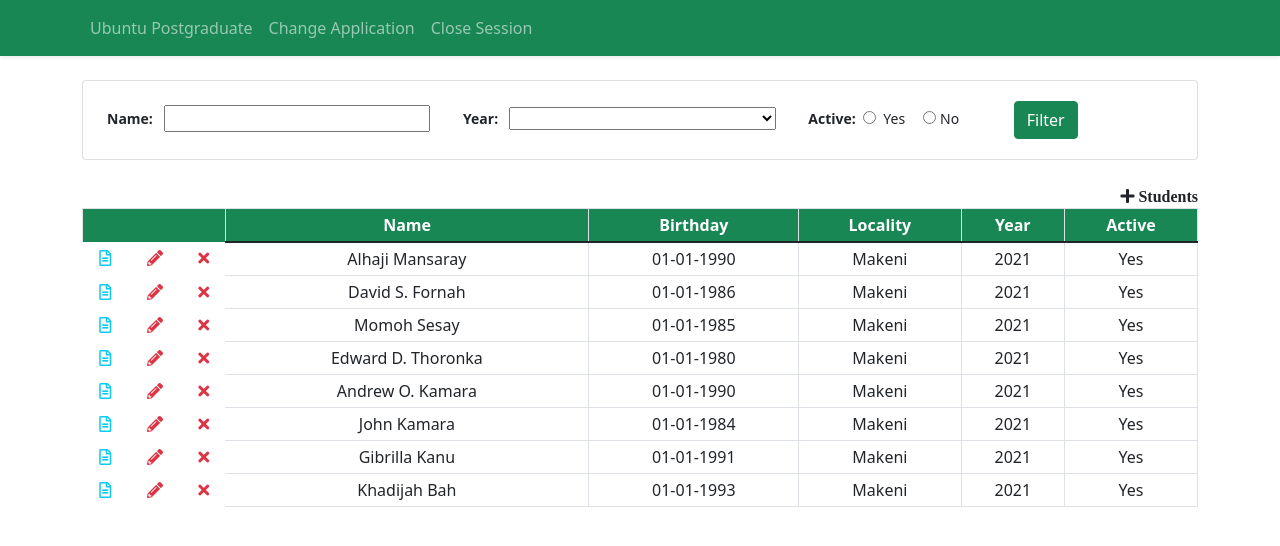
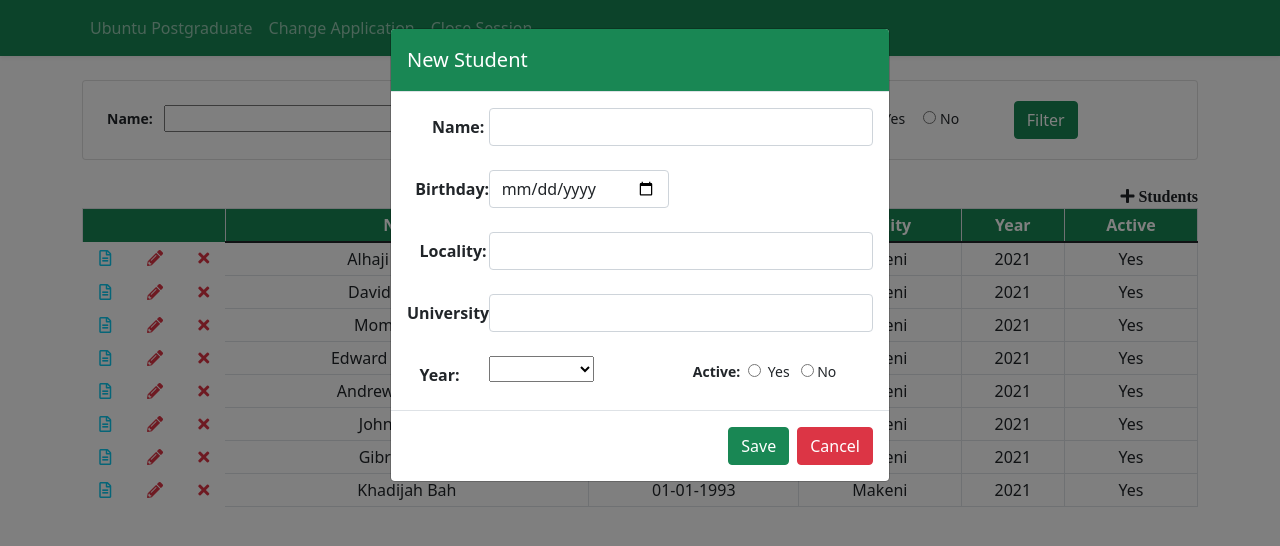
Before and after one commit to alhajimansaray/ubuntu-postgraduate-angular, an Angular app: page /students in a window 1280 px wide. Both pictures are taken after a click on the icon "Students". Shown: the top 546 px of the page. Built offline with nearby package versions, Linux system fonts and the light colour scheme.

Commit message:
Final Amendment of New and Edit Modals

```diff
--- a/src/app/components/students/students-form/students-form.component.html
+++ b/src/app/components/students/students-form/students-form.component.html
@@ -57,7 +57,7 @@
     <br>
     <div align="right">
 
-         <i class="fas fa-plus" type="button" data-toggle="modal" data-target=" ">&nbsp;Students </i>
+         <i class="fas fa-plus" type="button" data-bs-toggle="modal" data-bs-target="#studentModal">&nbsp;Students </i>
     </div>
 
 
@@ -77,7 +77,7 @@
         <tbody>
         <tr *ngFor="let students of allStudents; let myIndex = index" align="center">
             <td class="text-center" style="border: hidden"><a class="text-info" title="Load"  [routerLink]="['/students-file', students.id]" ><i class="far fa-file-alt"></i></a></td>
-            <td class="text-center" data-toggle="modal" data-target=" " style="border: hidden"><a class="text-danger" title="Edit" (click)="editStudent(students.id)"><i class="fas fa-pencil-alt"></i></a></td>
+            <td class="text-center" data-bs-toggle="modal" data-bs-target="#editModal" style="border: hidden"><a class="text-danger" title="Edit" (click)="editStudent(students.id)"><i class="fas fa-pencil-alt"></i></a></td>
           <td class="text-center" style="border: hidden"><a class="text-danger" title="Delete" (click)="deleteMsg(myIndex)"><i class="fa fa-times"></i></a></td>
 
 
@@ -101,6 +101,79 @@
 
 <!-- Start of Student Add modal -->
 
+<div class="modal fade" id="studentModal" tabindex="-1" aria-labelledby="exampleModalLabel" aria-hidden="true">
+  <div class="modal-dialog" >
+    <div class="modal-content">
+      <div class="modal-header btn-success">
+        <h5 class="modal-title">New Student</h5>
+      </div>
+      <div class="modal-body">
+        <form #myForm="ngForm">
+          <div class="form-group row">
+            <label for="name" class="col-form-label col-2 bg-white text-align:right ">&nbsp;&nbsp;&nbsp;&nbsp;&nbsp;&nbsp;<strong>Name:</strong></label>
+            <div class="col-10">
+              <input type="text" class="form-control" name="name" [(ngModel)]="student.name">
+            </div>
+          </div>
+          <br>
+          <div class="form-group row">
+            <label for="BirthdayEdit" class="col-form-label col-2 text-align:right">&nbsp;&nbsp;<strong>Birthday:</strong></label>
+            <div class="col-5">
+              <input type="date" class="form-control" id="BirthdayEdit" name="birthday"[(ngModel)]="student.birthday">
+            </div>
+          </div>
+          <br>
+
+          <div class="form-group row">
+
+            <label for="locality" class="col-form-label col-2 text-align:right">&nbsp;&nbsp;&nbsp;<strong>Locality:</strong></label>
+            <div class="col-10">
+              <input type="text" class="form-control" id="locality" name="locality" [(ngModel)]="student.locality">
+            </div>
+          </div>
+          <br>
+
+          <div class="form-group row">
+
+            <label for="university" class="col-form-label col-2 text-align:right"><strong>University:</strong></label>
+            <div class="col-10">
+              <input type="text" class="form-control" id="university" name="university" [(ngModel)]="student.university">
+            </div>
+          </div>
+          <br>
+
+          <div class="form-group row">
+            <label for="year" class="col-form-label col-2 text-align:right">&nbsp;&nbsp; <strong>Year:</strong></label>
+            <div class="col-5">
+              <select  class="custom-select col-7" name="university" [(ngModel)]="student.year" required>
+                <option value="">Select</option>
+                <option value="2018">2018</option>
+                <option value="2021">2021</option>
+              </select>
+            </div>
+
+            <div class="col-sm col-form-label-sm" >
+              <label for="active"><strong>Active:</strong></label>&nbsp;
+              <input class="input" type="radio" name="Radios" value="Yes" [(ngModel)]="student.active" >
+              <label class="form-check-label" for="yes">&nbsp; Yes </label> &nbsp;
+              <input class="input" type="radio" name="Radios" value="No" [(ngModel)]="student.active">
+              <label class="form-check-label" for="no" >&nbsp;No </label> &nbsp; &nbsp; &nbsp;
+            </div>
+
+          </div>
+        </form>
+
+      </div>
+
+      <div class="modal-footer">
+        <button type="button" class="btn btn-success" (click)="addStudent(student,myForm)" >Save</button>
+        <button class="btn btn-danger" data-bs-dismiss="modal" (click)="cleanForm(myForm)">Cancel</button>
+
+      </div>
+    </div>
+  </div>
+</div>
+
 
 <!--End of Add Student Modal-->
 
@@ -108,5 +181,77 @@
 
 <!--Start of Edit Student Modal-->
 
+<div class="modal fade" id="editModal" tabindex="-1" aria-labelledby="exampleModalLabel" aria-hidden="true">
+  <div class="modal-dialog" >
+    <div class="modal-content">
+      <div class="modal-header btn-success">
+        <h5 class="modal-title">Edit Student&nbsp;/&nbsp;{{student.name}}</h5>
+      </div>
+      <div class="modal-body">
+        <form #editForm="ngForm" (ngSubmit)="ngSubmit" >
+          <div class="form-group row">
+            <label for="name" class="col-form-label col-2 bg-white text-align:right ">&nbsp;&nbsp;&nbsp;&nbsp;&nbsp;&nbsp;<strong>Name:</strong></label>
+            <div class="col-10">
+              <input type="text" class="form-control" name="name" [(ngModel)]="student.name" required>
+            </div>
+          </div>
+          <br>
+          <div class="form-group row">
+            <label for="Birthday" class="col-form-label col-2 text-align:right">&nbsp;&nbsp;<strong>Birthday:</strong></label>
+            <div class="col-5">
+              <input type="text" class="form-control" id="Birthday" name="Birthday"[(ngModel)]="student.birthday">
+            </div>
+          </div>
+          <br>
+
+          <div class="form-group row">
+
+            <label for="locality" class="col-form-label col-2 text-align:right">&nbsp;&nbsp;&nbsp;<strong>Locality:</strong></label>
+            <div class="col-10">
+              <input type="text" class="form-control" name="locality" [(ngModel)]="student.locality" required>
+            </div>
+          </div>
+          <br>
+
+          <div class="form-group row">
+
+            <label for="UniversityEdit" class="col-form-label col-2 text-align:right"><strong>University:</strong></label>
+            <div class="col-10">
+              <input type="text" class="form-control" id="UniversityEdit" name="university" [(ngModel)]="student.university" required>
+            </div>
+          </div>
+          <br>
+
+          <div class="form-group row">
+            <label for="year" class="col-form-label col-2 text-align:right">&nbsp;&nbsp; <strong>Year:</strong></label>
+            <div class="col-5">
+              <select  class="custom-select col-7" name="year" [(ngModel)]="student.year" required>
+                <option value="">Select</option>
+                <option value="2018">2018</option>
+                <option value="2021">2021</option>
+              </select>
+            </div>
+
+            <div class="col-sm col-form-label-sm" >
+              <label for="active"><strong>Active:</strong></label>&nbsp;
+              <input class="input" type="radio" name="Radios" value="Yes" [(ngModel)]="student.active" >
+              <label class="form-check-label" for="yes">&nbsp; Yes </label> &nbsp;
+              <input class="input" type="radio" name="Radios" value="No" [(ngModel)]="student.active">
+              <label class="form-check-label" for="no" >&nbsp;No </label> &nbsp; &nbsp; &nbsp;
+            </div>
+
+          </div>
+        </form>
+
+      </div>
+
+      <div class="modal-footer">
+        <button type="button" class="btn btn-success" (click)="addStudent(student)" >Save</button>
+        <button class="btn btn-danger" data-bs-dismiss="modal">Cancel</button>
+
+      </div>
+    </div>
+  </div>
+</div>
 
 <!--End of Edit Student Modal-->
```
Also changed, not shown: 1 other file (tests, documents, lock files or other folders).
